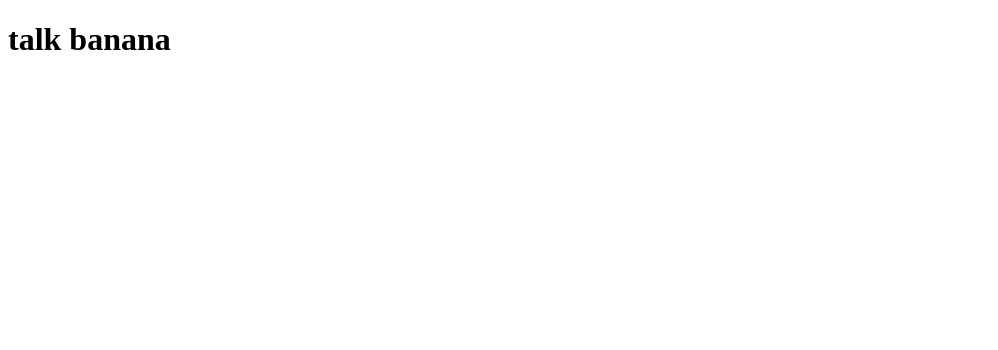
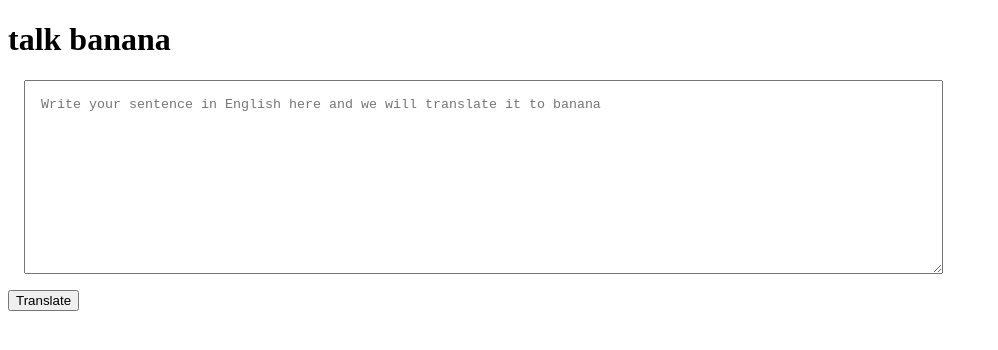
Before and after one commit to bijaylaxmibehera/banana-speak, a plain HTML site: page index.html in a window 1280 px wide. Shown: the whole page, without its empty margins (0-998 px from the left). Drawn offline with Linux system fonts and the light colour scheme.

Commit message:
clicked, input and console

```diff
--- a/app.js
+++ b/app.js
@@ -0,0 +1,11 @@
+var btnTranslate = document.querySelector("#btn-translate");
+var txtInput=document.querySelector("#txt-input");
+console.log(txtInput);
+//callback
+function clickHandler() {
+    console.log("clicked!");
+    console.log("input",txtInput.value);
+}
+btnTranslate.addEventListener("click",clickHandler);
+
+// console.log(btnTranslate);
--- a/index.html
+++ b/index.html
@@ -5,10 +5,12 @@
     <meta http-equiv="X-UA-Compatible" content="IE=edge">
     <meta name="viewport" content="width=device-width, initial-scale=1.0">
     <title>banana speak</title>
+    <link rel="stylesheet" href="style.css">
 </head>
 <body>
     <h1>talk banana</h1>
-
-   <script src="app.js" type="text/javascript"></script>
+    <textarea id="txt-input" placeholder="Write your sentence in English here and we will translate it to banana"></textarea>
+    <button id="btn-translate">Translate</button>
+    <script src="app.js" type="text/javascript"></script>
 </body>
 </html>
--- a/style.css
+++ b/style.css
@@ -0,0 +1,7 @@
+textarea{
+    width: 70%;
+    height: 20vh;
+    display: block;
+    margin: 1rem;
+    padding: 1rem;
+}
```
